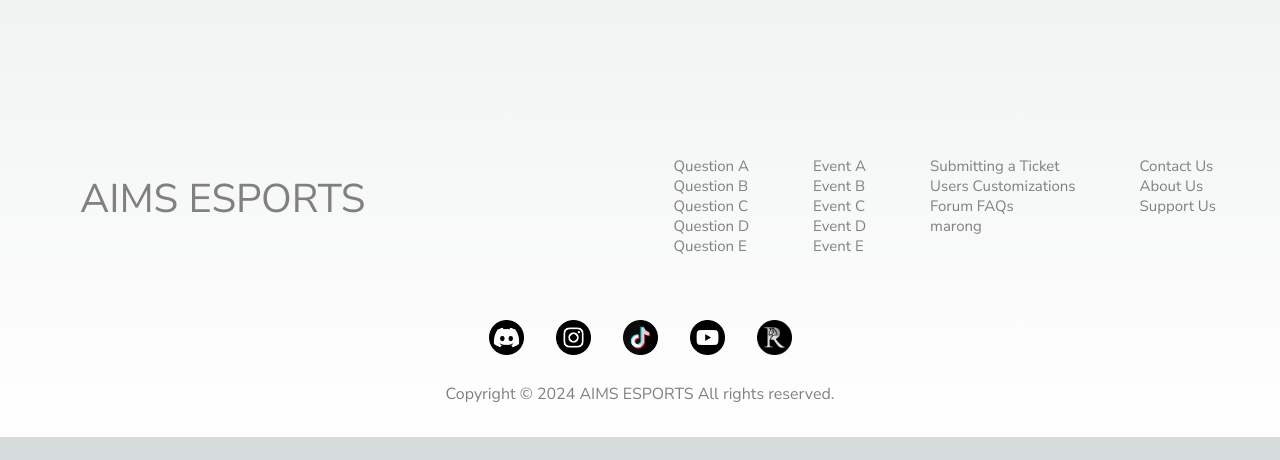
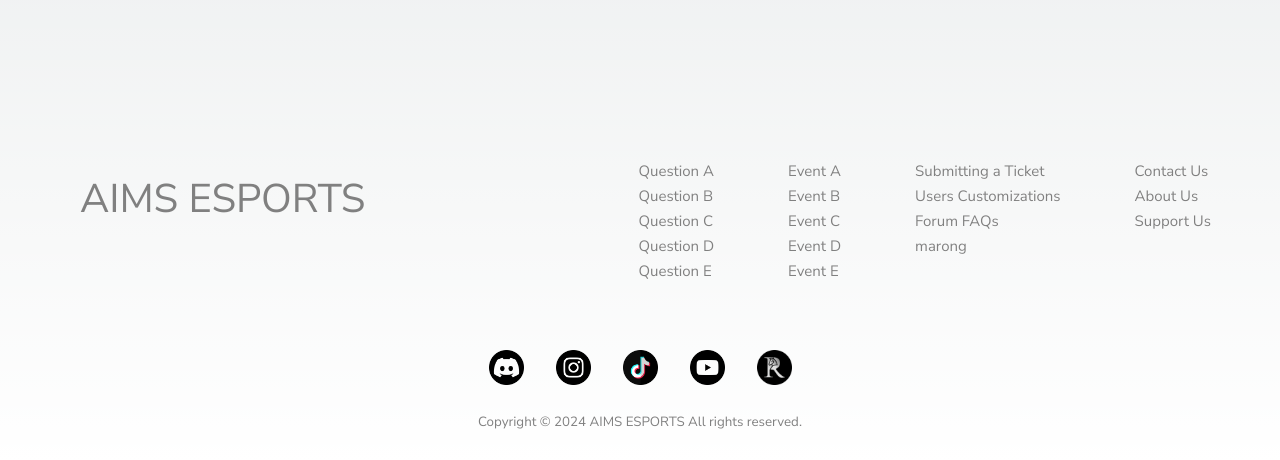
Before and after one commit to JiaCheng2004/marong-website, a Next.js app: page / in a window 1280 px wide. Shown: the part 858-1318 px from the top of the page. Before the commit the page ends 1295 px from the top, so only its background shows below. Built offline with nearby package versions, Linux system fonts and the light colour scheme.

Commit message:
Completion

```diff
--- a/app/footer.module.css
+++ b/app/footer.module.css
@@ -1,26 +1,41 @@
 .main {
     width: 100%;
-    border-radius: 2rem;
     padding: 2rem 2rem;
     background-color: transparent;
     color: grey;
-    box-shadow: 0 0 0 0 #000;
     transition: box-shadow 0.5s ease-in-out;
+}
+
+.main:hover {
+    box-shadow: 0 0 50px #b8f0ff;
+}
+
+.footerlink {
+    margin: 5px;
+}
+
+.footerlink:hover {
+    cursor: pointer;
+    color: white;
+    text-shadow: 0 0 0 white;
+    text-decoration: underline;
+    text-decoration-color: cyan;
 }
 
 .footerInfo {
     display: flex;
 }
 
-.footerlink {
+.footerlinks {
     font-size: 15px;
     margin-right: 0;
     margin-left: auto;
     display: flex;
 }
 
-.footerlink > div {
+.footerlinks > div {
     margin: 2rem;
+    text-shadow: 0 0 1px white;
 }
 
 .logo {
@@ -31,7 +46,8 @@
 }
 
 .logo:hover {
-    color: #64f0ff;
+    color: white;
+    text-shadow: 0 0 10px cyan;
 }
 
 .socialMedias {
@@ -55,6 +71,7 @@
 }
 
 .copyright {
+    font-size: smaller;
     display: flex;
     justify-content: center;
     color: inherit;
--- a/app/footer.tsx
+++ b/app/footer.tsx
@@ -15,31 +15,31 @@ const Footer = () => {
                             </div>
                         </div>
                     </div>
-                    <div className={style.footerlink}>
-                        <div className={style.popularQuestions}>
-                            <div className={style.question}>Question A</div>
-                            <div className={style.question}>Question B</div>
-                            <div className={style.question}>Question C</div>
-                            <div className={style.question}>Question D</div>
-                            <div className={style.question}>Question E</div>
+                    <div className={style.footerlinks}>
+                        <div className={style.footercol}>
+                            <div className={style.footerlink}>Question A</div>
+                            <div className={style.footerlink}>Question B</div>
+                            <div className={style.footerlink}>Question C</div>
+                            <div className={style.footerlink}>Question D</div>
+                            <div className={style.footerlink}>Question E</div>
                         </div>
-                        <div className={style.allevents}>
-                            <div className={style.events}>Event A</div>
-                            <div className={style.events}>Event B</div>
-                            <div className={style.events}>Event C</div>
-                            <div className={style.events}>Event D</div>
-                            <div className={style.events}>Event E</div>
+                        <div className={style.footercol}>
+                            <div className={style.footerlink}>Event A</div>
+                            <div className={style.footerlink}>Event B</div>
+                            <div className={style.footerlink}>Event C</div>
+                            <div className={style.footerlink}>Event D</div>
+                            <div className={style.footerlink}>Event E</div>
                         </div>
-                        <div className={style.services}>
-                            <div className={style.service}>Submitting a Ticket</div>
-                            <div className={style.service}>Users Customizations</div>
-                            <div className={style.service}>Forum FAQs</div>
-                            <div className={style.service}>marong</div>
+                        <div className={style.footercol}>
+                            <div className={style.footerlink}>Submitting a Ticket</div>
+                            <div className={style.footerlink}>Users Customizations</div>
+                            <div className={style.footerlink}>Forum FAQs</div>
+                            <div className={style.footerlink}>marong</div>
                         </div>
-                        <div className={style.infos}>
-                            <div className={style.info}>Contact Us</div>
-                            <div className={style.info}>About Us</div>
-                            <div className={style.info}>Support Us</div>
+                        <div className={style.footercol}>
+                            <div className={style.footerlink}>Contact Us</div>
+                            <div className={style.footerlink}>About Us</div>
+                            <div className={style.footerlink}>Support Us</div>
                         </div>
                     </div>
                 </div>
```
